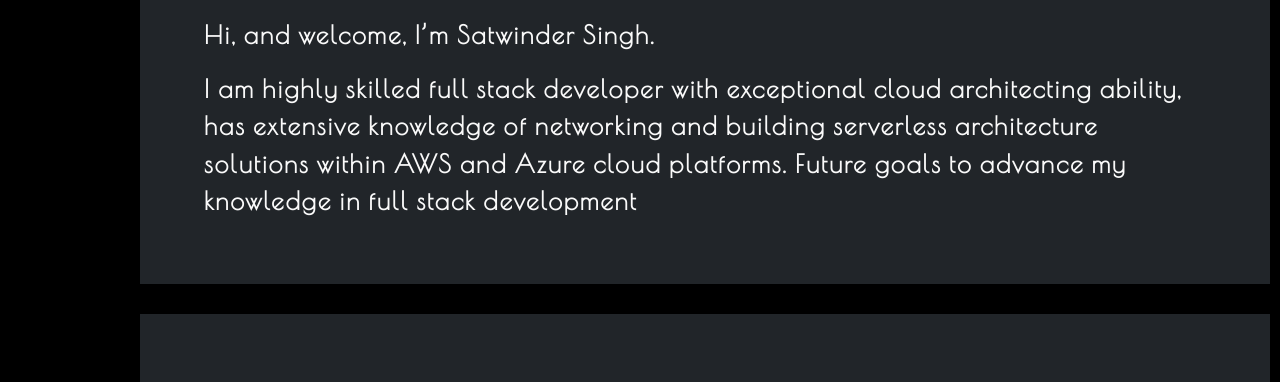
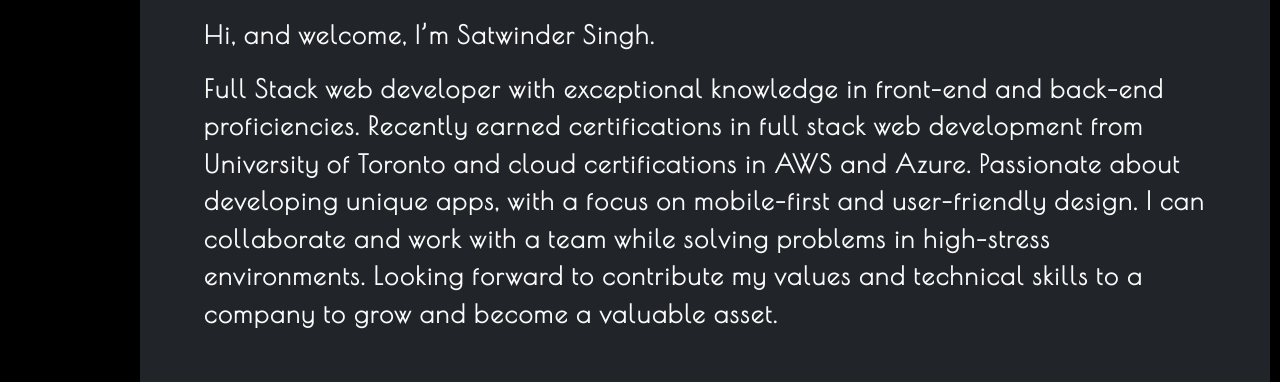
Before and after one commit to satwinder191995/satwinder, a React (Create React App) app in the folder client/: page /#/ in a window 1280 px wide. Shown: the part 265-647 px from the top of the page. Built offline with nearby package versions, Linux system fonts and the light colour scheme.

Commit message:
about section

```diff
--- a/client/src/components/About/index.js
+++ b/client/src/components/About/index.js
@@ -13,7 +13,7 @@
       Hi, and welcome, I’m Satwinder Singh.
       </p>
       <p className='mx-md-3'>
-      I am highly skilled full stack developer with exceptional cloud architecting ability, has extensive knowledge of networking and building serverless architecture solutions within AWS and Azure cloud platforms. Future goals to advance my knowledge in full stack development
+      Full Stack web developer with exceptional knowledge in front-end and back-end proficiencies. Recently earned certifications in full stack web development from University of Toronto and cloud certifications in AWS and Azure. Passionate about developing unique apps, with a focus on mobile-first and user-friendly design. I can collaborate and work with a team while solving problems in high-stress environments. Looking forward to contribute my values and technical skills to a company to grow and become a valuable asset.
       </p>
     </section>
     <Certifications/>
--- a/package.json
+++ b/package.json
@@ -22,5 +22,8 @@
   "homepage": "https://github.com/satwinder191995/satwinder-portfolio#readme",
   "dependencies": {
     "concurrently": "^7.2.2"
+  },
+  "devDependencies": {
+    "gh-pages": "^4.0.0"
   }
 }
```
Also changed, not shown: 38 other files (tests, documents, lock files or other folders).
